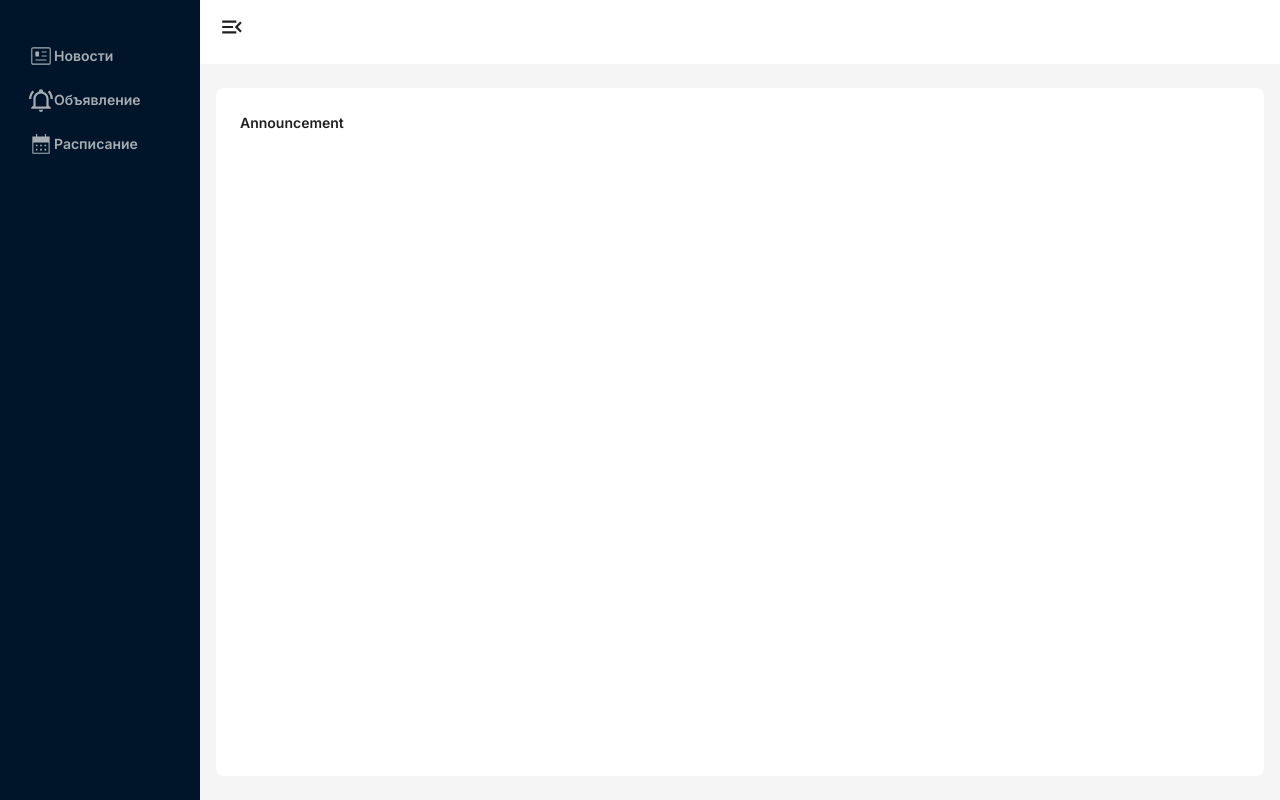
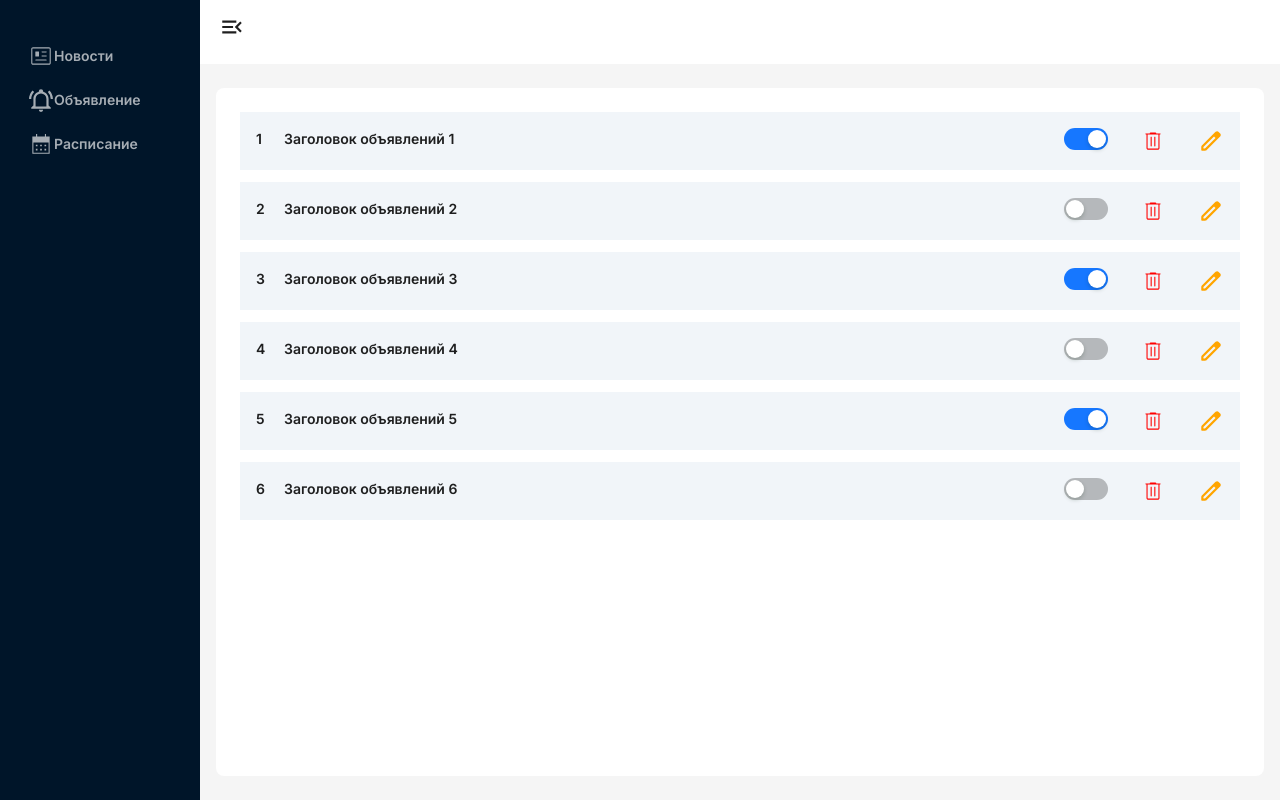
Before and after one commit to ictfaculty/ict-dashboard, a React (Vite) app: page /dashboard/announce in a window 1280 px wide. Built offline with nearby package versions, Linux system fonts and the light colour scheme.

Commit message:
added: logo, fake data, render fake data

```diff
--- /dev/null
+++ b/src/data.js
@@ -0,0 +1,77 @@
+export const news = [
+  {
+    id: 1,
+    title: "Заголовок новости 1",
+    description: "Текст новости 1",
+    is_active: true,
+  },
+  {
+    id: 2,
+    title: "Заголовок новости 2",
+    description: "Текст новости 3",
+    is_active: false,
+  },
+  {
+    id: 3,
+    title: "Заголовок новости 3",
+    description: "Текст новости 3",
+    is_active: true,
+  },
+  {
+    id: 4,
+    title: "Заголовок новости 4",
+    description: "Текст новости 4",
+    is_active: false,
+  },
+  {
+    id: 5,
+    title: "Заголовок новости 5",
+    description: "Текст новости 5",
+    is_active: true,
+  },
+  {
+    id: 6,
+    title: "Заголовок новости 6",
+    description: "Текст новости 6",
+    is_active: false,
+  },
+]
+
+export const announcements = [
+  {
+    id: 1,
+    title: "Заголовок объявлений 1",
+    description: "Текст объявлений 1",
+    is_active: true,
+  },
+  {
+    id: 2,
+    title: "Заголовок объявлений 2",
+    description: "Текст объявлений 3",
+    is_active: false,
+  },
+  {
+    id: 3,
+    title: "Заголовок объявлений 3",
+    description: "Текст объявлений 3",
+    is_active: true,
+  },
+  {
+    id: 4,
+    title: "Заголовок объявлений 4",
+    description: "Текст объявлений 4",
+    is_active: false,
+  },
+  {
+    id: 5,
+    title: "Заголовок объявлений 5",
+    description: "Текст объявлений 5",
+    is_active: true,
+  },
+  {
+    id: 6,
+    title: "Заголовок объявлений 6",
+    description: "Текст объявлений 6",
+    is_active: false,
+  },
+]
--- /dev/null
+++ b/src/icons/DeleteIcon.jsx
@@ -0,0 +1,9 @@
+import React from 'react'
+
+const DeleteIcon = () => {
+    return (
+        <svg xmlns="http://www.w3.org/2000/svg" width={26} height={26} viewBox="0 0 24 24"><path fill="red" d="M7.615 20q-.666 0-1.14-.475Q6 19.051 6 18.385V6h-.5q-.213 0-.356-.144T5 5.499q0-.212.144-.356Q5.288 5 5.5 5H9q0-.31.23-.54q.23-.23.54-.23h4.46q.31 0 .54.23q.23.23.23.54h3.5q.213 0 .356.144q.144.144.144.357q0 .212-.144.356Q18.713 6 18.5 6H18v12.385q0 .666-.475 1.14q-.474.475-1.14.475zM17 6H7v12.385q0 .269.173.442t.442.173h8.77q.269 0 .442-.173t.173-.442zm-6.692 11q.213 0 .356-.144q.144-.144.144-.356v-8q0-.213-.144-.356T10.307 8q-.213 0-.356.144t-.143.356v8q0 .213.144.356t.356.144m3.385 0q.213 0 .356-.144t.143-.356v-8q0-.213-.144-.356T13.692 8q-.213 0-.356.144q-.144.144-.144.356v8q0 .213.144.356t.357.144M7 6v13z"></path></svg>
+    )
+}
+
+export default DeleteIcon
--- /dev/null
+++ b/src/icons/EditIcon.jsx
@@ -0,0 +1,10 @@
+import React from 'react'
+
+const EditIcon = () => {
+    return (
+        <svg xmlns="http://www.w3.org/2000/svg" width={26} height={26} viewBox="0 0 24 24"><path fill="orange" d="M5 19h1.425L16.2 9.225L14.775 7.8L5 17.575zm-1 2q-.425 0-.712-.288T3 20v-2.425q0-.4.15-.763t.425-.637L16.2 3.575q.3-.275.663-.425t.762-.15q.4 0 .775.15t.65.45L20.425 5q.3.275.437.65T21 6.4q0 .4-.138.763t-.437.662l-12.6 12.6q-.275.275-.638.425t-.762.15zM19 6.4L17.6 5zm-3.525 2.125l-.7-.725L16.2 9.225z"></path>
+        </svg>
+    )
+}
+
+export default EditIcon
--- a/src/pages/Announcement.jsx
+++ b/src/pages/Announcement.jsx
@@ -1,8 +1,33 @@
+import { Switch } from 'antd'
 import React from 'react'
+import { announcements } from '../data'
+import { DeleteIcon, EditIcon } from '../icons'
 
 const Announcement = () => {
   return (
-    <div>Announcement</div>
+    <section>
+      <ul className='flex flex-col gap-3'>
+        {announcements.map(a => (
+          <li className='flex justify-between bg-slate-100 p-4'>
+            <div className='flex'>
+              <span className='w-7'>
+                {a.id}
+              </span>
+              <span>
+                {a.title}
+              </span>
+            </div>
+            <div className='flex gap-8'>
+              <Switch
+                value={a.is_active}
+              />
+              <DeleteIcon />
+              <EditIcon />
+            </div>
+          </li>
+        ))}
+      </ul>
+    </section>
   )
 }
 
--- a/src/pages/News.jsx
+++ b/src/pages/News.jsx
@@ -1,19 +1,45 @@
-import React, { useEffect } from 'react'
+import { Switch } from 'antd';
+import React, { useEffect, useState } from 'react'
 import { useDispatch, useSelector } from 'react-redux'
+import { news } from '../data';
+import { DeleteIcon, EditIcon } from '../icons';
 import { getNews } from '../store/features/news/newsSlice';
+
 
 const News = () => {
 
-  const newsList = useSelector(state=>state.news.newsList)
-  console.log(newsList.data);
+  // const newsList = useSelector(state=>state.news.newsList)
+  // console.log(newsList.data);
 
-  const dispatch = useDispatch()
-  useEffect(() =>{
-    dispatch(getNews())
-  },[])
+  // const dispatch = useDispatch()
+  // useEffect(() =>{
+  //   dispatch(getNews())
+  // },[])
 
   return (
-    <div>News</div>
+    <section>
+      <ul className='flex flex-col gap-3'>
+        {news.map(n => (
+          <li className='flex justify-between bg-slate-100 p-4'>
+            <div className='flex'>
+              <span className='w-7'>
+                {n.id}
+              </span>
+              <span>
+                {n.title}
+              </span>
+            </div>
+            <div className='flex gap-8'>
+              <Switch
+                value={n.is_active}
+              />
+              <DeleteIcon />
+              <EditIcon />
+            </div>
+          </li>
+        ))}
+      </ul>
+    </section>
   )
 }
 
```
Also changed, not shown: src/icons/index.js (+7 -1 lines).
